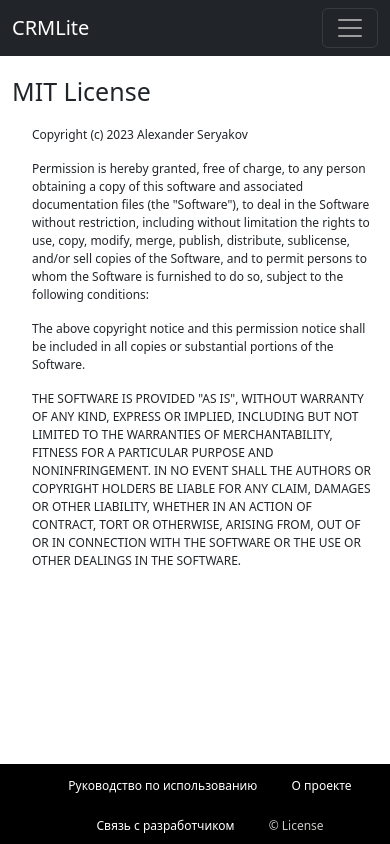
After one commit to AlexanderSeryakov/SalesCRM, a Django app: page /help/license/ in a window 390 px wide. The commit adds this page. Run offline with Django 4.2, Linux system fonts and the light colour scheme.

Commit message:
Adaptive for small screen. Added new validator.

```diff
--- a/apps/help/urls.py
+++ b/apps/help/urls.py
@@ -1,8 +1,9 @@
 from django.urls import path
 
-from .views import about_project, help_home
+from .views import about_project, help_home, help_license
 
 urlpatterns = [
     path('', help_home, name='help'),
     path('about/', about_project, name='about'),
+    path('license/', help_license, name='license')
 ]
--- a/apps/help/views.py
+++ b/apps/help/views.py
@@ -7,3 +7,7 @@ def help_home(request):
 
 def about_project(request):
     return render(request, 'help/about.html', context={'title': 'О проекте'})
+
+
+def help_license(request):
+    return render(request, 'help/license.html', context={'title': 'Лицензия'})
--- a/apps/sale/forms.py
+++ b/apps/sale/forms.py
@@ -4,6 +4,7 @@ from django import forms
 from django.core.exceptions import ValidationError
 
 from .models import Sale
+from .validators import validate_phone_number
 
 
 class SaleCreateForm(forms.ModelForm):
@@ -42,7 +43,7 @@ class SaleCreateForm(forms.ModelForm):
 
     def clean_discount(self):
         discount = self.cleaned_data['discount']
-        if discount is '':
+        if discount == '':
             raise ValidationError('Скидка не может быть пустым полем. Если скидка не была предоставлена '
                                   '- поставьте значение 0')
         if discount.count('%') > 1 or any(map(lambda sign: sign in discount, '-,./!@`~=\\|/?#$№;:*][}{)(<>')):
@@ -53,6 +54,9 @@ class SaleCreateForm(forms.ModelForm):
                 raise ValidationError('Укажите корректный формат скидки')
         return discount
 
+    def clean_customer_phone(self):
+        return validate_phone_number(self.cleaned_data['customer_phone'])
+
 
 class SaleUpdateForm(SaleCreateForm):
     """ Form for update sale-object.
--- a/static/common/css/adaptive.css
+++ b/static/common/css/adaptive.css
@@ -1,3 +1,12 @@
+@media only screen and (max-width: 1400px){
+	.images{
+		display: none;
+	}
+	.text__must_hidden{
+		display: none;
+	}
+}
+
 @media only screen and (max-width: 992px){
 	.nav-link{
 		font-size: 14px!important;
@@ -73,6 +82,7 @@
 		text-align: center;
 		font-weight: 500;
 	}
+
 }
 
 @media only screen and (max-width: 480px){
@@ -116,6 +126,26 @@
 	#pieTotalSmall{
 		display: block!important;
 	}
+	.header_title{
+		font-size: 25px!important;
+	}
+	.text_paragraph{
+		min-width: 0px!important;
+		max-width: 100%;
+		font-size: 12px;
+	}
+	.lead{
+		font-size: 12px!important;
+	}
+	.descr_link{
+		font-size: 12px;
+	}
+	.content__title-text{
+		font-size: 15px!important;
+	}
+	.header_title-text{
+		font-size: 25px!important;
+	}
 }
 
 
@@ -156,4 +186,24 @@
 	.detail__content{
 		display: none!important;
 	}
+	.header_title{
+		font-size: 23px!important;
+	}
+	.text_paragraph{
+		min-width: 0px!important;
+		max-width: 100%;
+		font-size: 11px;
+	}
+	.lead{
+		font-size: 11px!important;
+	}
+	.descr_link{
+		font-size: 11px;
+	}
+	.content__title-text{
+		font-size: 13px!important;
+	}
+	.header_title-text{
+		font-size: 20px!important;
+	}
 }
--- a/static/common/css/style.css
+++ b/static/common/css/style.css
@@ -125,3 +125,7 @@ th.sorted[data-order="1"]::after {
 .detail__content-mobile{
 	display: none;
 }
+
+.adaptive__screen{
+	display: none;
+}
--- a/static/help/css/style.css
+++ b/static/help/css/style.css
@@ -12,7 +12,7 @@
 }
 
 .text_paragraph{
-	min-width: 500px;
+	min-width: 400px;
 	margin-left: 20px;
 }
 
--- a/templates/common/footer.html
+++ b/templates/common/footer.html
@@ -9,6 +9,6 @@
         <a href="https://github.com/AlexanderSeryakov" class="footer__link">
             Связь с разработчиком
         </a>
-        <a href="https://github.com/AlexanderSeryakov/SalesCRM/blob/main/LICENSE" class="copyright">&#169; License</a>
+        <a href="{% url 'license' %}" class="copyright">&#169; License</a>
     </div>
 </div>
--- /dev/null
+++ b/templates/help/license.html
@@ -0,0 +1,39 @@
+{% extends 'common/base.html' %}
+{% load static %}
+
+{% block head %}
+<link rel="stylesheet" href="{% static 'help/css/style.css' %}">
+{% endblock %}
+
+{% block content %}
+<div class="help__header_title">
+    <p class="display-6 header_title-text">MIT License</p>
+</div>
+<p class="text_paragraph">Copyright (c) 2023 Alexander Seryakov</p>
+
+<p class="text_paragraph">
+    Permission is hereby granted, free of charge, to any person obtaining a copy
+    of this software and associated documentation files (the "Software"), to deal
+    in the Software without restriction, including without limitation the rights
+    to use, copy, modify, merge, publish, distribute, sublicense, and/or sell
+    copies of the Software, and to permit persons to whom the Software is
+    furnished to do so, subject to the following conditions:
+</p>
+
+<p class="text_paragraph">
+    The above copyright notice and this permission notice shall be included in all
+    copies or substantial portions of the Software.
+</p>
+
+<p class="text_paragraph">
+    THE SOFTWARE IS PROVIDED "AS IS", WITHOUT WARRANTY OF ANY KIND, EXPRESS OR
+    IMPLIED, INCLUDING BUT NOT LIMITED TO THE WARRANTIES OF MERCHANTABILITY,
+    FITNESS FOR A PARTICULAR PURPOSE AND NONINFRINGEMENT. IN NO EVENT SHALL THE
+    AUTHORS OR COPYRIGHT HOLDERS BE LIABLE FOR ANY CLAIM, DAMAGES OR OTHER
+    LIABILITY, WHETHER IN AN ACTION OF CONTRACT, TORT OR OTHERWISE, ARISING FROM,
+    OUT OF OR IN CONNECTION WITH THE SOFTWARE OR THE USE OR OTHER DEALINGS IN THE
+    SOFTWARE.
+</p>
+
+
+{% endblock %}
--- a/templates/sale/detail.html
+++ b/templates/sale/detail.html
@@ -1,5 +1,6 @@
 {% extends 'common/base.html' %}
 {% load static %}
+{% load phone_format_tag %}
 
 {% block content %}
 <br>
@@ -24,6 +25,7 @@
             <p class="card-text"><strong>Чистая прибыль: </strong>{{detail.get_clean_total_score|floatformat:"2"}} руб.
             </p>
             <p class="card-text"><strong>Дата продажи: </strong>{{detail.created_at|date:"d-m-Y"}}</p>
+            <p><strong>Номер телефона покупателя: </strong>{{detail.customer_phone|phone_format}}</p>
             <p class="card-text"><strong>Комментарии: </strong></p>
             <div class="card-body">
                 {{detail.notes}}
--- a/templates/sale/sales.html
+++ b/templates/sale/sales.html
@@ -1,5 +1,6 @@
 {% extends 'common/base.html' %}
 {% load static %}
+{% load phone_format_tag %}
 
 {% block content %}
 
@@ -66,7 +67,7 @@
             <td>{{sale.discount|floatformat:"0"}} руб.</td>
         {% endif %}
         {% if sale.customer_phone %}
-            <td>{{sale.customer_phone}}</td>
+            <td>{{sale.customer_phone|phone_format}}</td>
         {% else %}
             <td>&#8722;</td>
         {% endif %}
```
Also changed, not shown: apps/sale/templatetags/phone_format_tag.py (added, +13 -0 lines), apps/sale/validators.py (added, +20 -0 lines), templates/help/about.html (+9 -1 lines), templates/help/help_page.html (+62 -49 lines), apps/sale/templatetags/__init__.py (added).
